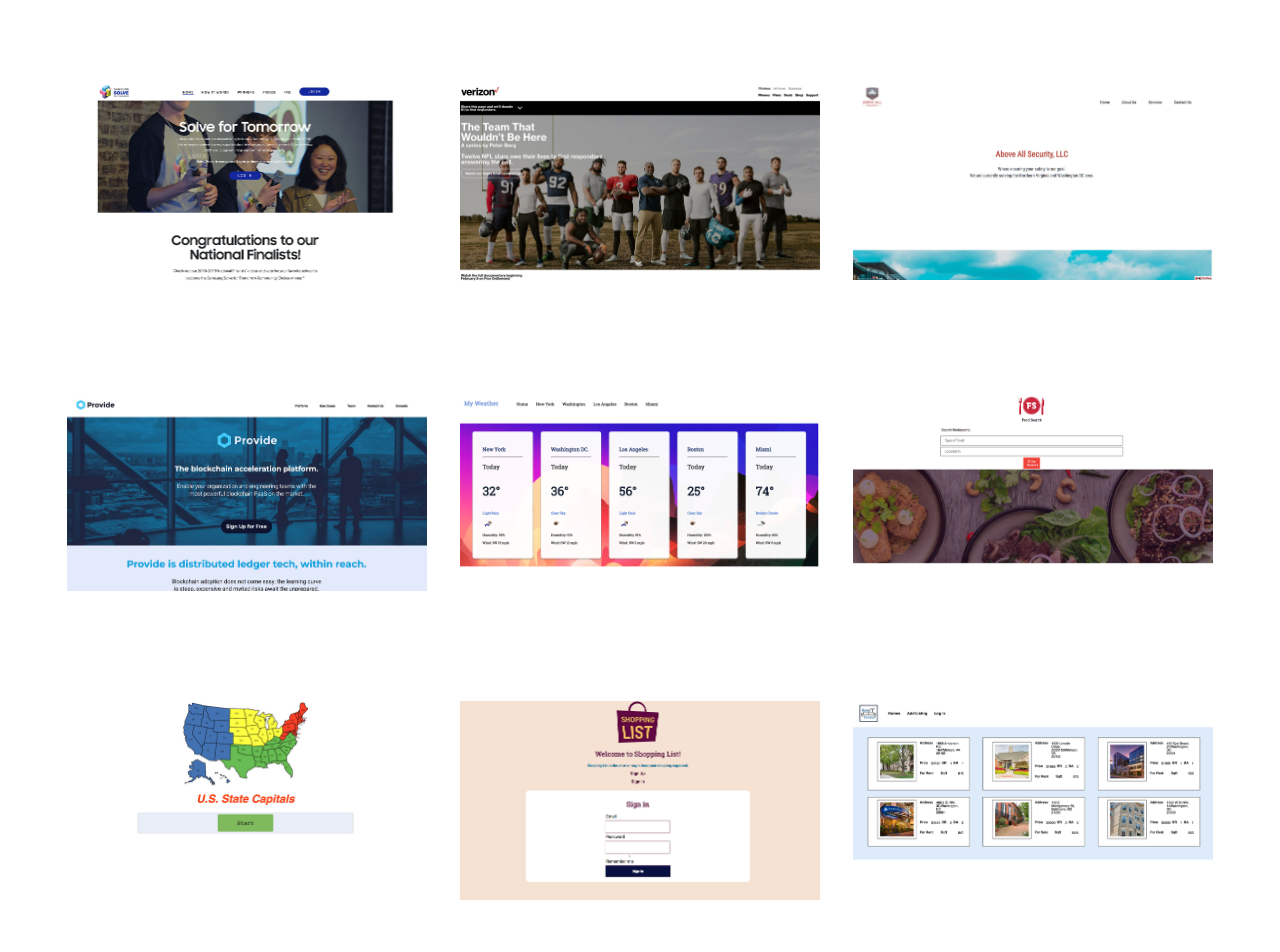
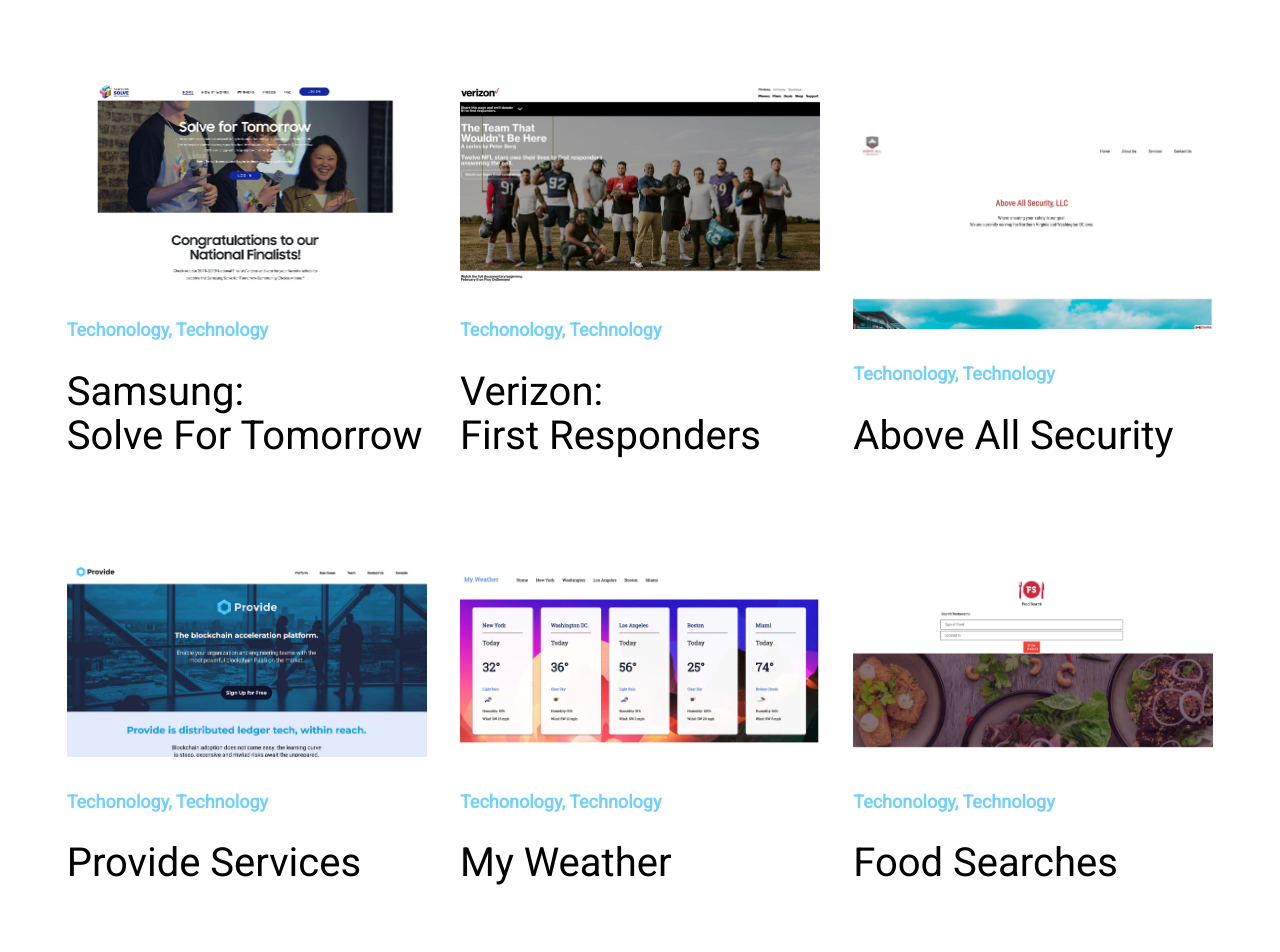
Before and after one commit to AMSpears/personalPortfolio, a Gatsby site: page / in a window 1280 px wide. Shown: the part 1480-2432 px from the top of the page. Built offline with nearby package versions, Linux system fonts and the light colour scheme; Gatsby itself is replaced by a stand-in of ours.

Commit message:
organize fonts and update projects style

```diff
--- /dev/null
+++ b/src/components/fontGuide.scss
@@ -0,0 +1,10 @@
+@import url('https://fonts.googleapis.com/css?family=Roboto');
+
+// font stack
+$font-stack: "Roboto";
+
+// color pallete
+$primary-color:#5E2C8B;
+$secondary-color:#73D0F9;
+$black: #000000;
+$white: #ffffff;
--- a/src/components/header/header.scss
+++ b/src/components/header/header.scss
@@ -1,13 +1,4 @@
-@import url('https://fonts.googleapis.com/css?family=Roboto');
-
-// font stack
-$font-stack: "Roboto";
-
-// color pallete
-$primary-color:#5E2C8B;
-$secondary-color:#73D0F9;
-$black: #000000;
-$white: #ffffff;
+@import '../fontGuide';
 
 nav {
      ul {
--- a/src/components/index.scss
+++ b/src/components/index.scss
@@ -1,14 +1,4 @@
-@import url('https://fonts.googleapis.com/css?family=Roboto');
-
-// font stack
-$font-stack: "Roboto";
-
-// color pallete
-$primary-color:#5E2C8B;
-$secondary-color:#73D0F9;
-$black: #000000;
-$white: #ffffff;
-
+@import 'fontGuide';
 
 .imgPlaceholder {
     background-color: yellow;
@@ -135,6 +125,7 @@
         display: flex;
         flex-wrap: wrap;
         justify-content: center;
+        align-items: flex-end;
         margin: 70px auto;
 
         @media only screen and (min-width: 768px) {
@@ -146,17 +137,42 @@
             padding:10px;
             cursor: pointer;
 
-            &:hover {
-                border: 8px solid $secondary-color;
-                border-radius: 10px;
-                transition: .2s ease-in-out;
+           img {
+
+               &:hover {
+                    border: 8px solid $secondary-color;
+                    border-radius: 10px;
+                    transition: .2s ease-out;
+               }
+
+
+           }
+            @media only screen and (min-width: 768px) {
+                width: 380px;
+                margin: 0px auto 58px auto;
+
             }
 
+            h2 {
+                font-family: $font-stack;
+                font-size:16px;
+                font-weight:400;
+                color: $black;
 
-            @media only screen and (min-width: 768px) {
-                width:380px;
-                margin: 0px auto 58px auto;
+                @media only screen and (min-width: 1024px) {
+                    font-size:40px;
+                }
+            }
 
+            p {
+                font-family: $font-stack;
+                font-size:11px;
+                font-weight: bold;
+                color: $secondary-color;
+
+                @media only screen and (min-width: 1024px) {
+                    font-size:18px;
+                }
             }
         }
     }
--- a/src/pages/index.js
+++ b/src/pages/index.js
@@ -53,15 +53,51 @@
         <h1>Projects</h1>
         <hr/>
         <div className = "projectsList">
-          <div className = "projectItems"><img src= {SFTProject} alt= "Solve For Tomorrow"/></div>
-          <div className = "projectItems"><img src= {FRSProject} alt= "First Responders"/></div>
-          <div className = "projectItems"><img src= {AboveAllSecurity} alt= "Above All Security"/></div>
-          <div className = "projectItems"><img src= {ProvideServices} alt= "Provide Services"/></div>
-          <div className = "projectItems"><img src= {WeatherApp} alt= "My Weather App"/></div>
-          <div className = "projectItems"><img src= {FoodSearches} alt= "Food Searchers"/></div>
-          <div className = "projectItems"><img src= {TriviaGame} alt= "Trivia Game"/></div>
-          <div className = "projectItems"><img src= {ShoppingList} alt= "Shopping List"/></div>
-          <div className = "projectItems"><img src= {HomeFinder} alt= "Home Finder"/></div>
+          <div className = "projectItems">
+            <img src= {SFTProject} alt= "Solve For Tomorrow"/>
+            <p>Techonology, Technology</p>
+            <h2>Samsung:<br/> Solve For Tomorrow</h2>
+          </div>
+          <div className = "projectItems">
+            <img src= {FRSProject} alt= "First Responders"/>
+            <p>Techonology, Technology</p>
+            <h2>Verizon:<br/> First Responders</h2>
+          </div>
+          <div className = "projectItems">
+            <img src= {AboveAllSecurity} alt= "Above All Security"/>
+            <p>Techonology, Technology</p>
+            <h2>Above All Security</h2>
+          </div>
+          <div className = "projectItems">
+          <img src= {ProvideServices} alt= "Provide Services"/>
+            <p>Techonology, Technology</p>
+            <h2>Provide Services</h2>
+          </div>
+          <div className = "projectItems">
+            <img src= {WeatherApp} alt= "My Weather App"/>
+            <p>Techonology, Technology</p>
+            <h2>My Weather</h2>
+          </div>
+          <div className = "projectItems">
+            <img src= {FoodSearches} alt= "Food Searchers"/>
+            <p>Techonology, Technology</p>
+            <h2>Food Searches</h2>
+          </div>
+          <div className = "projectItems">
+            <img src= {TriviaGame} alt= "Trivia Game"/>
+            <p>Techonology, Technology</p>
+            <h2>Trivia Game</h2>
+          </div>
+          <div className = "projectItems">
+            <img src= {ShoppingList} alt= "Shopping List"/>
+            <p>Techonology, Technology</p>
+            <h2>Shopping List</h2>
+          </div>
+          <div className = "projectItems">
+            <img src= {HomeFinder} alt= "Home Finder"/>
+            <p>Techonology, Technology</p>
+            <h2>Home Finder</h2>
+          </div>
         </div>
     </section>
     <footer>
```
